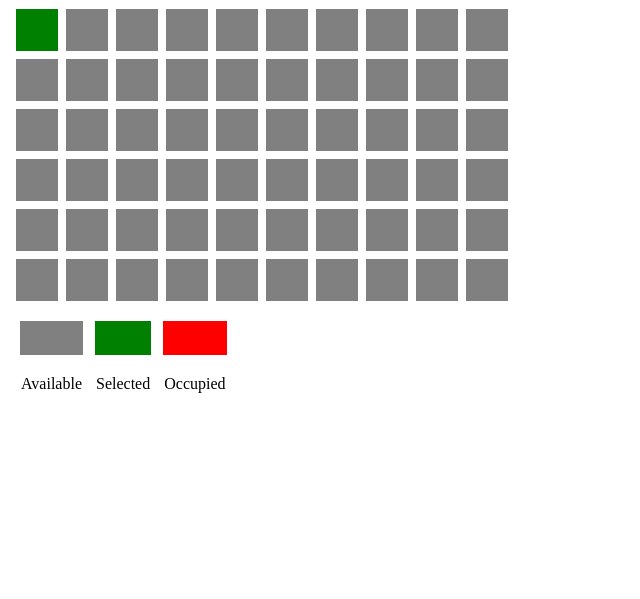
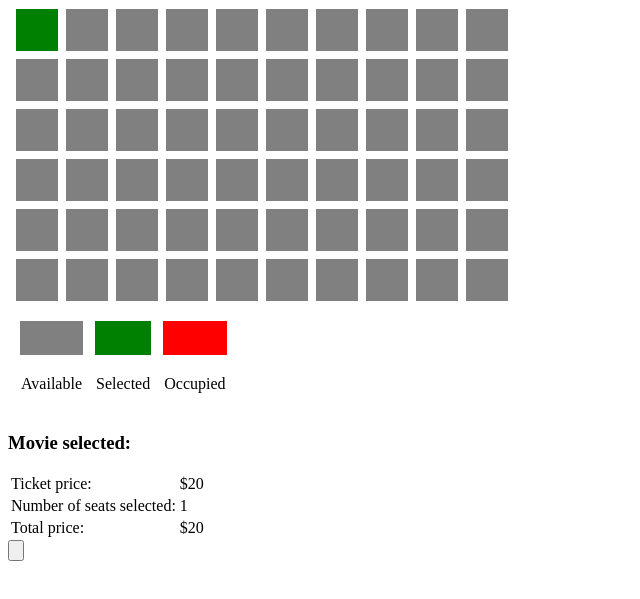
Before and after one commit to Ramanujam3991/C0803143__CSD2214_7_TEST1_MovieTickets, a plain HTML site: page index.html in a window 1280 px wide. Both pictures are taken after a click on the element 37 px from the left and 108 px from the top of the page. Shown: the part 79-678 px from the top of the page, without its empty margins (0-640 px from the left). Drawn offline with nearby package versions, Linux system fonts and the light colour scheme.

Commit message:
working rough draft

```diff
--- a/index.html
+++ b/index.html
@@ -19,6 +19,7 @@
             </select>
     </h1>
         <section class="seat-map">
+            <input type="hidden" value="0" class="totalPrice">
             <table class="seat-map-table">
 
             </table class="info-table">
@@ -34,6 +35,22 @@
                     <td class='info-td'>Occupied</td>
                 </tr>
             </table>
+            <h3>Movie selected:</h3>
+            <table class="pricing-table">
+                <tr>
+                    <td>Ticket price:</td>
+                    <td></td>
+                </tr>
+                <tr>
+                    <td>Number of seats selected:</td>
+                    <td></td>
+                </tr>
+                <tr>
+                    <td>Total price:</td>
+                    <td></td>
+                </tr>
+            </table>
+            <input type="button" class="buy-tickets">
         </section>
     </main>
 </body>
--- a/movie.js
+++ b/movie.js
@@ -3,6 +3,7 @@ var row =6;
 var col = 10;
 var current_selected_lst = [];
 var already_selected_lst = [];
+var totalPrice= 0;
 for(var i = 0; i < row; i++)
     $('.seat-map-table').append('<tr class= "ticket-row row'+i+'"></tr>')
 
@@ -23,8 +24,19 @@ $('.ticket-row td').click(function(){
     current_selected_lst.push(className.substr(className.indexOf('td'),4));
     console.log('current list:'+current_selected_lst)
 
-
-
+    // Fill the pricing table
+    var moviePrice = $('#movie').find(':selected').val();
+    var seatsSelected = current_selected_lst.length
+    totalPrice = moviePrice*seatsSelected; //global
+    $('.totalPrice').val(totalPrice)
+    $('.pricing-table tr:eq(0) td:eq(1)').text('$'+moviePrice);
+    $('.pricing-table tr:eq(1) td:eq(1)').text(seatsSelected);
+    $('.pricing-table tr:eq(2) td:eq(1)').text('$'+totalPrice);
 
 })
+
+$('.buy-tickets').click(function(){
+    alert('open new tab')
+});
+
 })//End of jQuery
```
